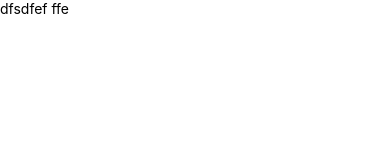
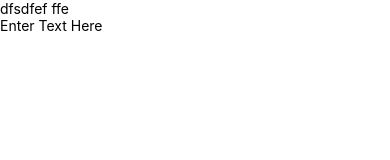
Before and after one commit to zed-shawn/TSwContext, a React Native app: screen / in a window 390 px wide. Shown: the top 160 px of the page. Built offline with nearby package versions, Linux system fonts and the light colour scheme.

Commit message:
added component textInput

```diff
--- a/App.tsx
+++ b/App.tsx
@@ -1,10 +1,12 @@
 import React, {FC} from 'react';
 import {View, Text} from 'react-native';
+import TextInputComp from './components/textInput';
 
 const App: FC = () => {
   return (
     <View>
       <Text>dfsdfef ffe</Text>
+      <TextInputComp placeholder="Enter Text Here"/>
     </View>
   );
 };
--- /dev/null
+++ b/components/textInput.tsx
@@ -0,0 +1,24 @@
+import React, {FC, useState} from 'react';
+import {TextInput, View} from 'react-native';
+
+interface Props {
+  placeholder: string;
+}
+
+const TextInputComp: FC<Props> = props => {
+  const [enteredValue, setEnteredValue] = useState<string | undefined>('');
+  const changeText = (input: string): void => {
+    setEnteredValue(input);
+  };
+  return (
+    <View>
+      <TextInput
+        placeholder={props.placeholder}
+        value={enteredValue}
+        onChangeText={changeText}
+      />
+    </View>
+  );
+};
+
+export default TextInputComp;
```
